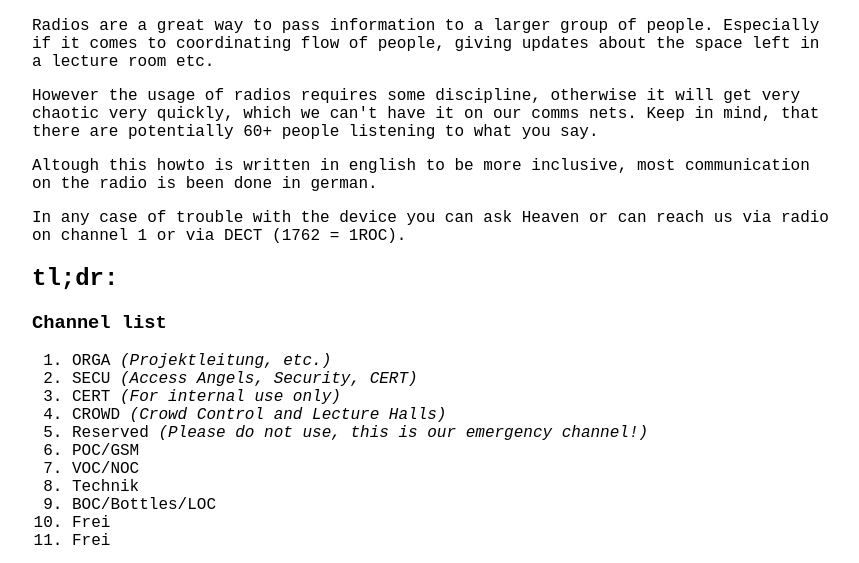
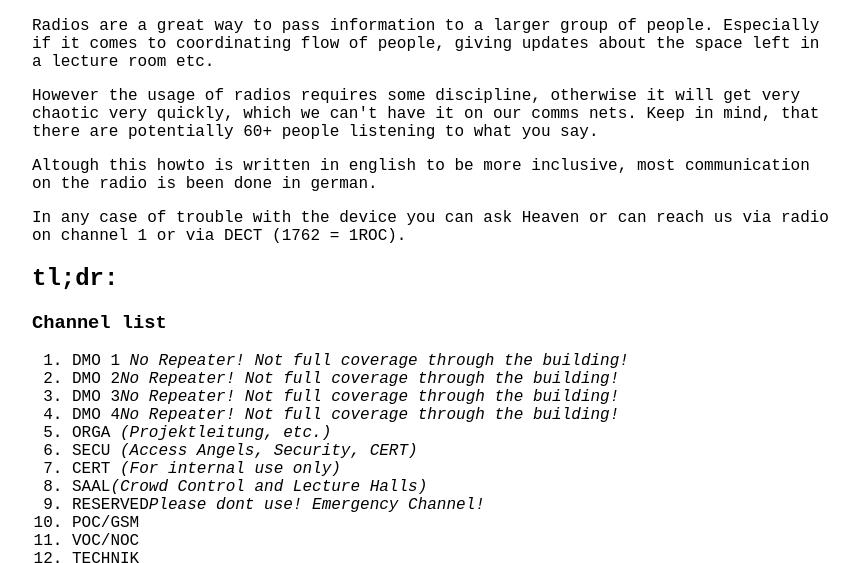
Before and after one commit to zeidlos/c3roc-howto, a plain HTML site: page html/index.html in a window 1280 px wide. Shown: the part 177-740 px from the top of the page, without its empty margins (208-1067 px from the left). Drawn offline with Linux system fonts and the light colour scheme.

Commit message:
Changed Channel List

```diff
--- a/html/index.html
+++ b/html/index.html
@@ -36,6 +36,18 @@
       <h3>Channel list</h3>
       <ol>
         <li>
+          DMO 1 <em>No Repeater! Not full coverage through the building!</em>
+        </li>
+        <li>
+          DMO 2<em>No Repeater! Not full coverage through the building!</em>
+        </li>
+        <li>
+          DMO 3<em>No Repeater! Not full coverage through the building!</em>
+        </li>
+        <li>
+          DMO 4<em>No Repeater! Not full coverage through the building!</em>
+        </li>
+        <li>
           ORGA <em>(Projektleitung, etc.)</em>
         </li>
         <li>
@@ -45,10 +57,10 @@
           CERT <em>(For internal use only)</em>
         </li>
         <li>
-          CROWD <em>(Crowd Control and Lecture Halls)</em>
+          SAAL<em>(Crowd Control and Lecture Halls)</em>
         </li>
         <li>
-          Reserved <em>(Please do not use, this is our emergency channel!)</em>
+          RESERVED<em>Please dont use! Emergency Channel!</em>
         </li>
         <li>
           POC/GSM
@@ -57,16 +69,10 @@
           VOC/NOC
         </li>
         <li>
-          Technik
+          TECHNIK
         </li>
         <li>
-          BOC/Bottles/LOC
-        </li>
-        <li>
-          Frei
-        </li>
-        <li>
-          Frei
+          BOC/LOC
         </li>
       </ol>
       <ul>
```
